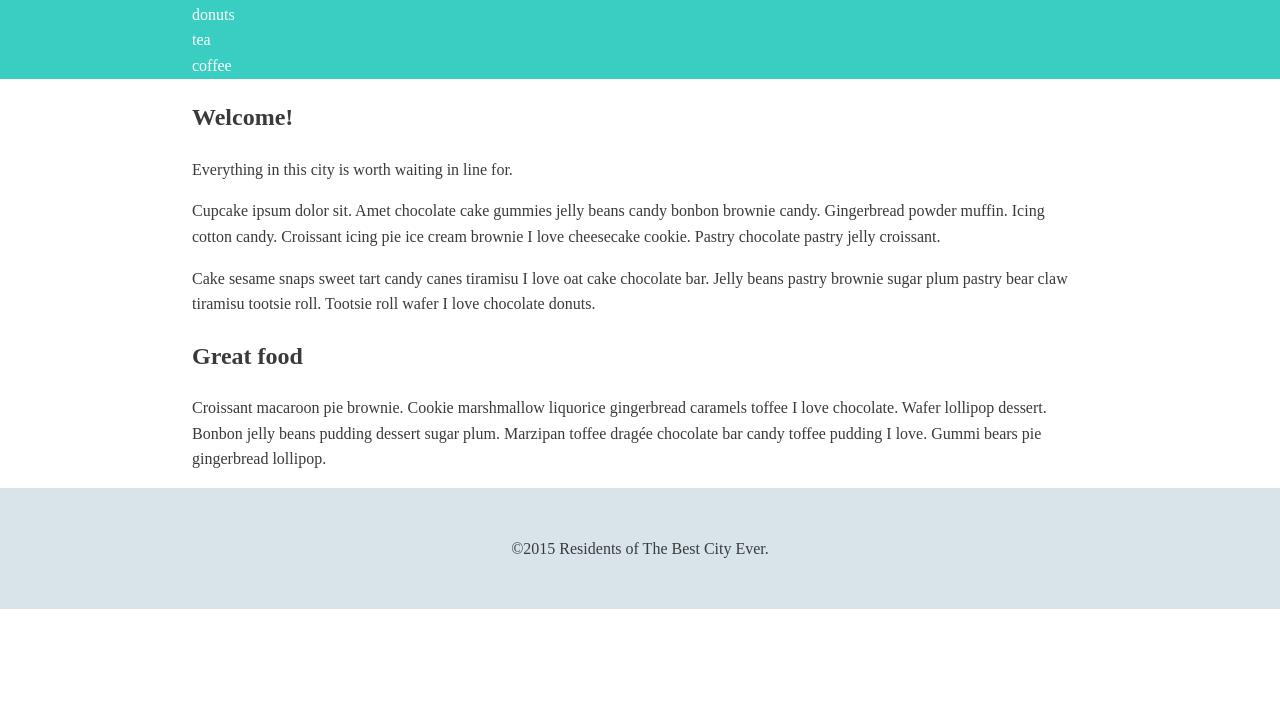
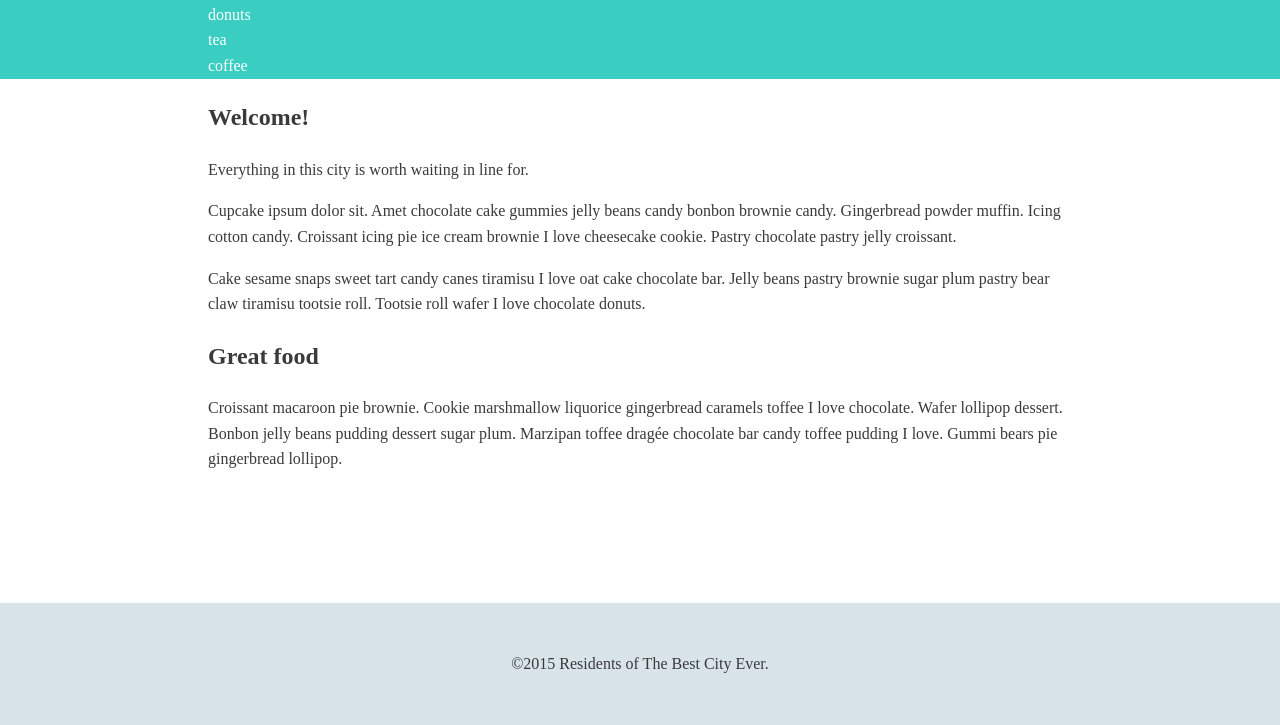
Before and after one commit to davelilleystone/netmatters-mobile-first-css-layout, a plain HTML site: page index.html in a window 1280 px wide. Shown: the part 75-800 px from the top of the page. Drawn offline with Linux system fonts and the light colour scheme.

Commit message:
complete course

```diff
--- a/css/style.css
+++ b/css/style.css
@@ -1,6 +1,10 @@
 /* =================================
   Base Element Styles
 ==================================== */
+
+* {
+  box-sizing: border-box;
+}
 
 body {
   line-height: 1.6;
@@ -36,8 +40,21 @@ a {
 }
 
 .container {
-  margin: 0 auto;
-  width: 70%;
+  padding: 0 1rem;
 }
 
 /* ---- Page Elements ---- */
+
+/* Media queries */
+
+@media screen and (min-width: 769px) {
+  .container {
+    width: 70%;
+    max-width: 1000px;
+    margin: 0 auto;
+  }
+
+  .wrap {
+    min-height: calc(100vh - 121.59px);
+  }
+}
--- a/index.html
+++ b/index.html
@@ -7,6 +7,7 @@
     <link rel="stylesheet" href="css/style.css" />
   </head>
   <body>
+    <div class="wrap">
       <header class="main-header">
         <div class="container">
           <h1 class="name"><a href="#">Best City Guide</a></h1>
@@ -22,9 +23,9 @@
         <h2>Welcome!</h2>
         <p>Everything in this city is worth waiting in line for.</p>
         <p>
-        Cupcake ipsum dolor sit. Amet chocolate cake gummies jelly beans candy bonbon brownie candy. Gingerbread powder
-        muffin. Icing cotton candy. Croissant icing pie ice cream brownie I love cheesecake cookie. Pastry chocolate
-        pastry jelly croissant.
+          Cupcake ipsum dolor sit. Amet chocolate cake gummies jelly beans candy bonbon brownie candy. Gingerbread
+          powder muffin. Icing cotton candy. Croissant icing pie ice cream brownie I love cheesecake cookie. Pastry
+          chocolate pastry jelly croissant.
         </p>
         <p>
           Cake sesame snaps sweet tart candy canes tiramisu I love oat cake chocolate bar. Jelly beans pastry brownie
@@ -33,10 +34,11 @@
 
         <h2>Great food</h2>
         <p>
-        Croissant macaroon pie brownie. Cookie marshmallow liquorice gingerbread caramels toffee I love chocolate. Wafer
-        lollipop dessert. Bonbon jelly beans pudding dessert sugar plum. Marzipan toffee drag&#233;e chocolate bar candy
-        toffee pudding I love. Gummi bears pie gingerbread lollipop.
+          Croissant macaroon pie brownie. Cookie marshmallow liquorice gingerbread caramels toffee I love chocolate.
+          Wafer lollipop dessert. Bonbon jelly beans pudding dessert sugar plum. Marzipan toffee drag&#233;e chocolate
+          bar candy toffee pudding I love. Gummi bears pie gingerbread lollipop.
         </p>
+      </div>
     </div>
     <footer class="main-footer">
       <p>&copy;2015 Residents of The Best City Ever.</p>
```
Lines whose indentation alone changed are shown as unchanged.
